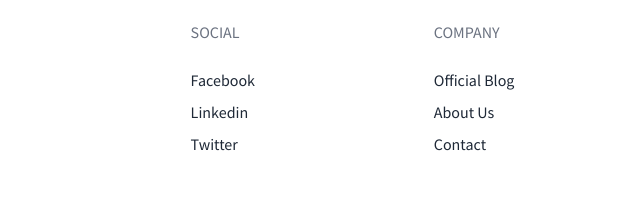
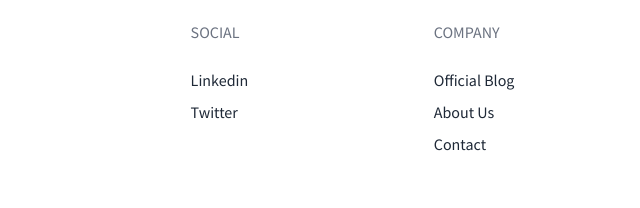
Before and after one commit to dominathan/navarch-io, a plain HTML site: page index.html in a window 1280 px wide. Shown: the part 2597-2805 px from the top of the page, 571-1211 px from the left. Drawn offline with nearby package versions, Linux system fonts and the light colour scheme.

Commit message:
update linkedin

```diff
--- a/index.html
+++ b/index.html
@@ -653,10 +653,7 @@
             <p class="uppercase text-gray-500 md:mb-6">Social</p>
             <ul class="list-reset mb-6">
               <li class="mt-2 inline-block mr-2 md:block md:mr-0">
-                <a href="#" class="no-underline hover:underline text-gray-800 hover:text-pink-500">Facebook</a>
-              </li>
-              <li class="mt-2 inline-block mr-2 md:block md:mr-0">
-                <a href="#" class="no-underline hover:underline text-gray-800 hover:text-pink-500">Linkedin</a>
+                <a href="https://www.linkedin.com/company/navarch-io/" class="no-underline hover:underline text-gray-800 hover:text-pink-500">Linkedin</a>
               </li>
               <li class="mt-2 inline-block mr-2 md:block md:mr-0">
                 <a href="#" class="no-underline hover:underline text-gray-800 hover:text-pink-500">Twitter</a>
```
